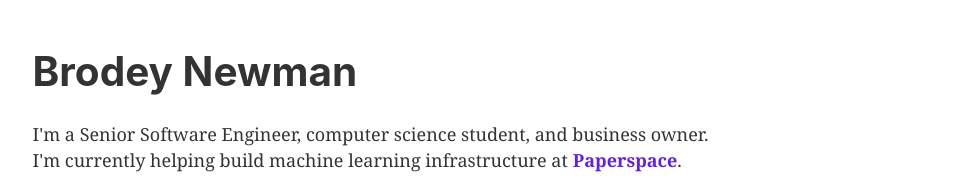
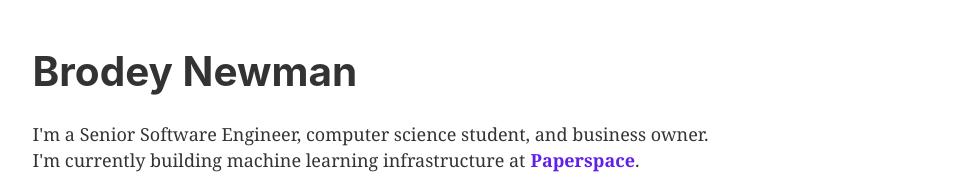
Before and after one commit to brodeynewman/site, a Gatsby site: page / in a window 1280 px wide. Shown: the top 196 px of the page, without its empty margins (147-1101 px from the left). Built offline with nearby package versions, Linux system fonts and the light colour scheme; Gatsby itself is replaced by a stand-in of ours.

Commit message:
fix: jargon

```diff
--- a/src/pages/index.js
+++ b/src/pages/index.js
@@ -9,7 +9,7 @@ const IndexPage = () => (
     <h1>Brodey Newman</h1>
     <p>
       I&apos;m a Senior Software Engineer, computer science student, and business owner.<br />
-      I'm currently helping build machine learning infrastructure at
+      I'm currently building machine learning infrastructure at
       <a
         style={{
           color: '#621FE8',
```
